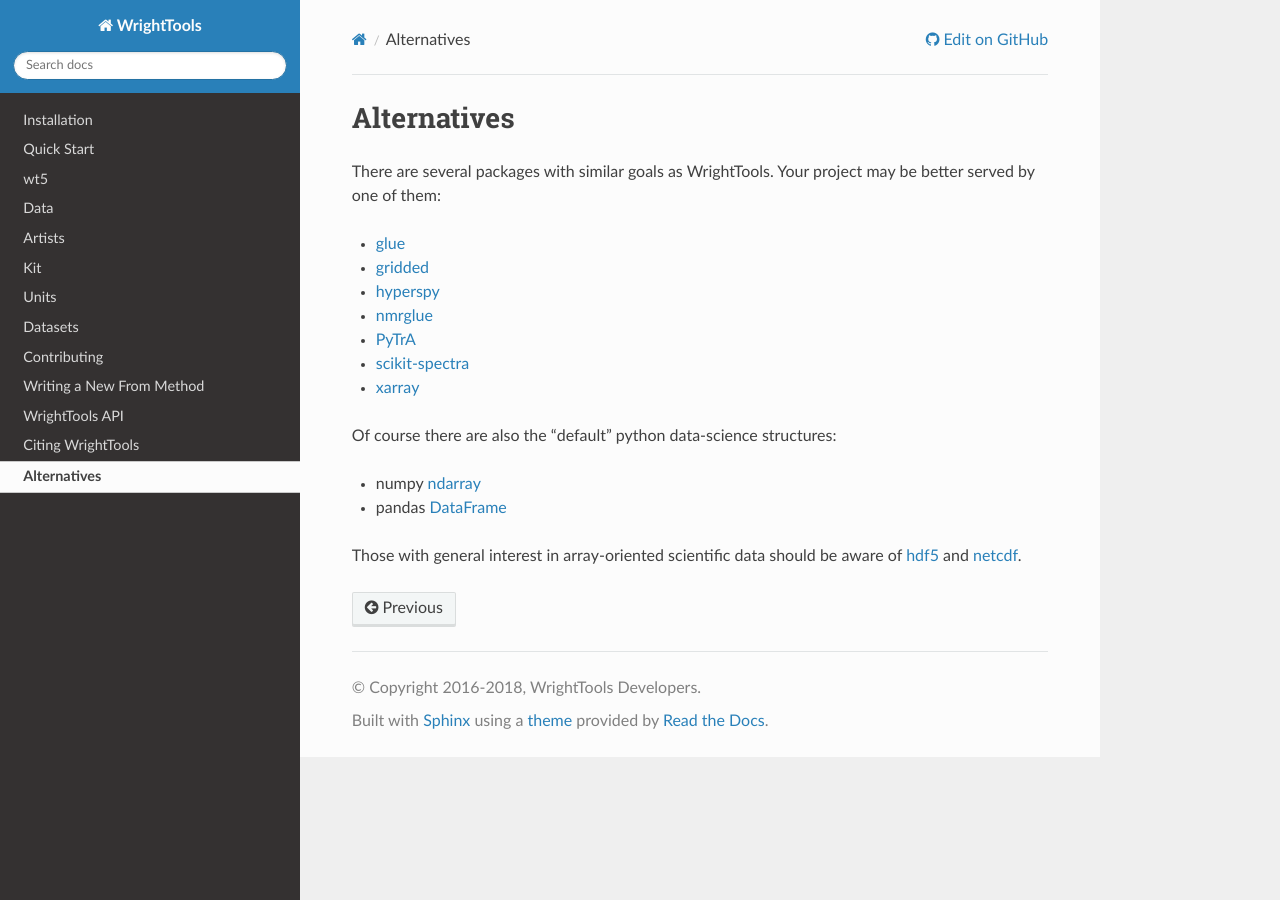
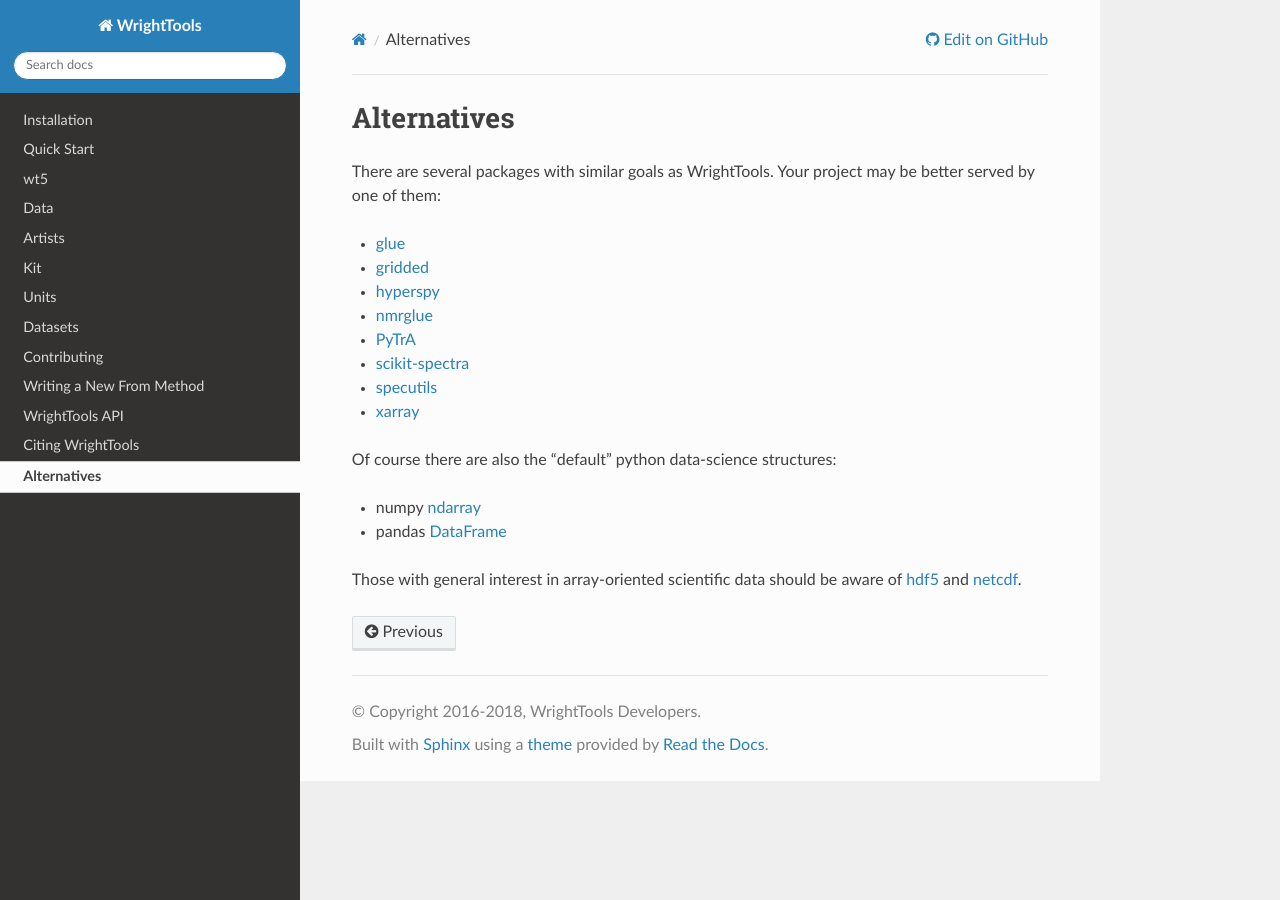
Before and after one commit to wright-group/WrightTools, a Sphinx documentation site: the page built from docs/alternatives.rst, in a window 1280 px wide. Built offline with Sphinx 7.4.7 and the Read the Docs theme 2.0.0, drawn with Linux system fonts in a browser that asks for light colours; pages that are not in the unit, such as notebooks, are missing from menus; the version number could not be read and is left out.

Commit message:
add specutils to alternatives (#666)

```diff
--- a/docs/alternatives.rst
+++ b/docs/alternatives.rst
@@ -12,6 +12,7 @@ Your project may be better served by one of them:
 - nmrglue_
 - PyTrA_
 - scikit-spectra_
+- specutils_
 - xarray_
 
 Of course there are also the "default" python data-science structures:
@@ -31,4 +32,5 @@ Those with general interest in array-oriented scientific data should be aware of
 .. _nmrglue: http://www.nmrglue.com/
 .. _PyTrA: http://nznano.blogspot.com/2012/06/pytra-femtosecond-transient-absorption.html
 .. _scikit-spectra: http://hugadams.github.io/scikit-spectra/
+.. _specutils: http://specutils.readthedocs.io/en/latest/
 .. _xarray: http://xarray.pydata.org/
```
Also changed, not shown: 1 other file.
